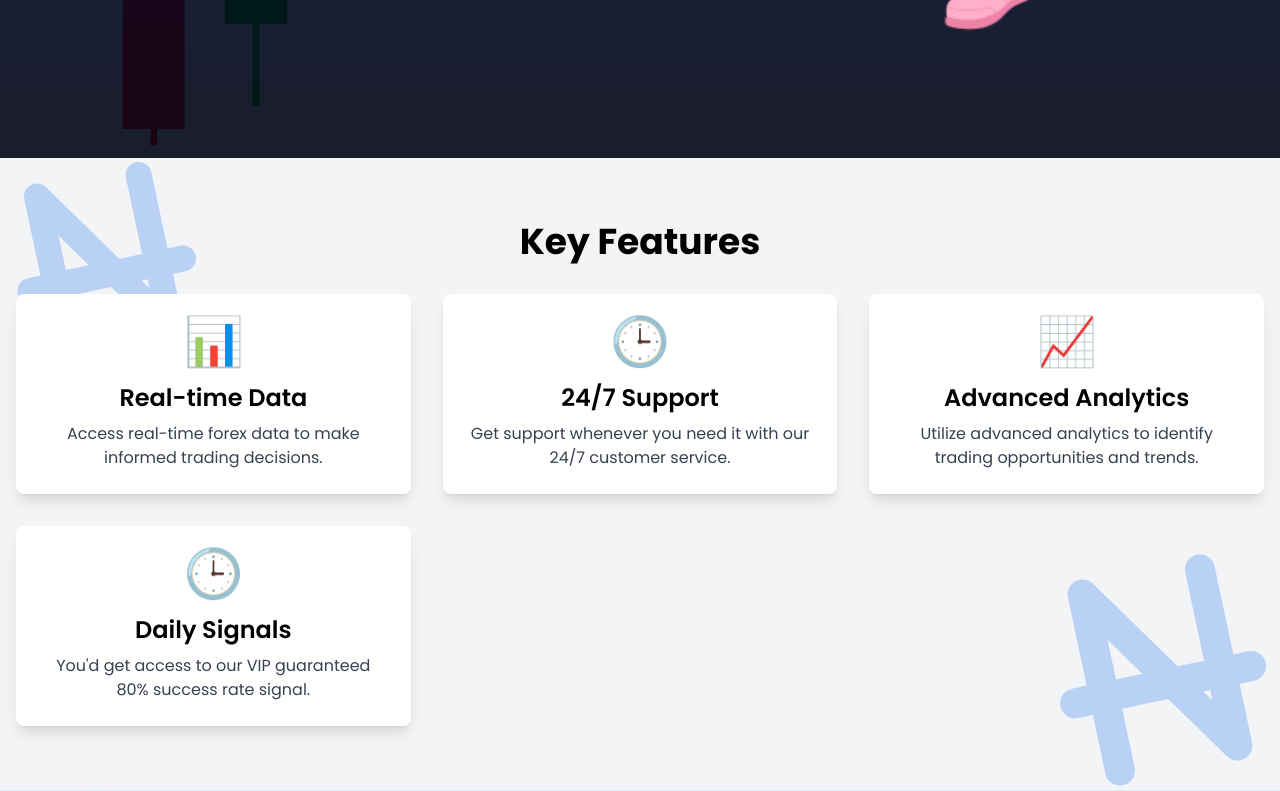
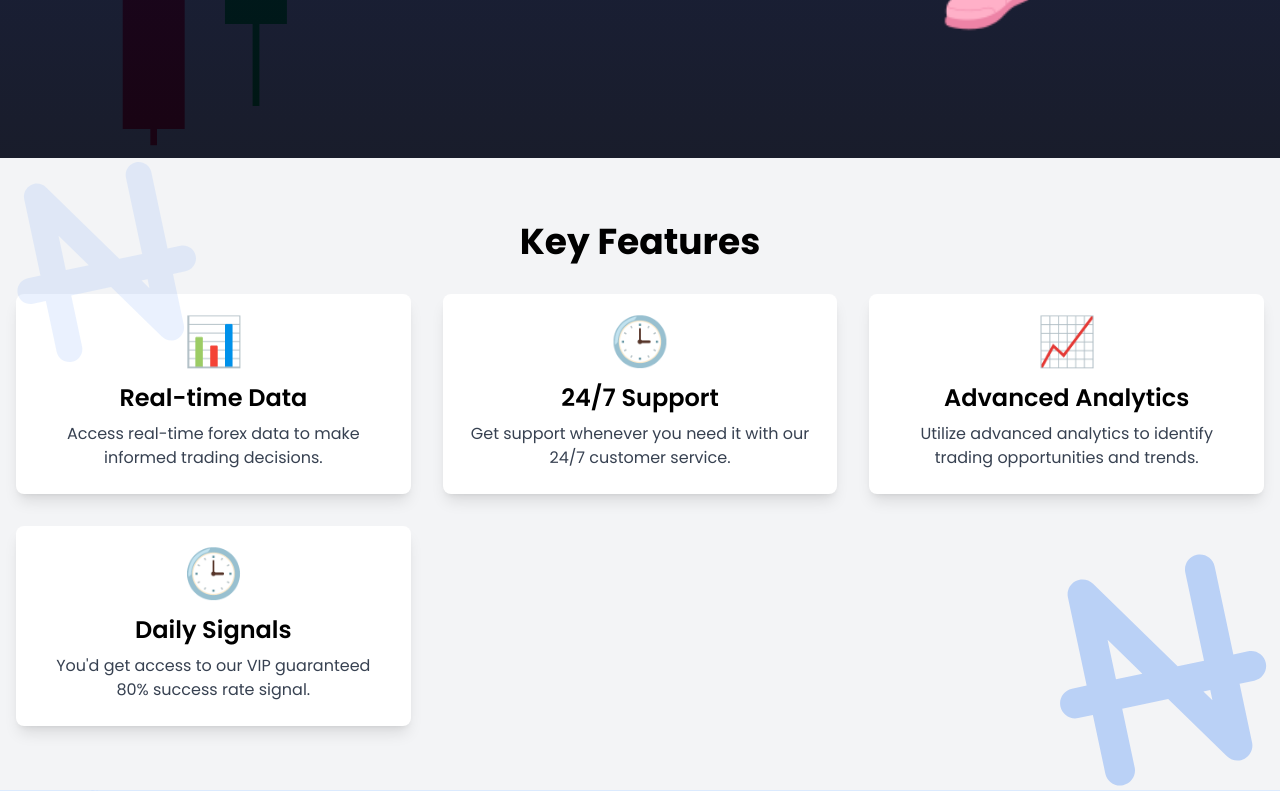
Before and after one commit to Nkemakolamuko/jamal-forex-hub-latest, a React (Vite) app: page / in a window 1280 px wide. Shown: the part 700-1491 px from the top of the page. Built offline with nearby package versions, Linux system fonts and the light colour scheme.

Commit message:
Use react-headroom to scroll header in and out of view -- fix other UI

```diff
--- a/package.json
+++ b/package.json
@@ -16,6 +16,7 @@
     "lottie-web": "^5.12.2",
     "react": "^18.2.0",
     "react-dom": "^18.2.0",
+    "react-headroom": "^3.2.1",
     "react-icons": "^5.2.1",
     "react-lottie": "^1.2.4",
     "react-phone-input-2": "^2.15.1",
--- a/src/App.jsx
+++ b/src/App.jsx
@@ -11,6 +11,7 @@ import { BrowserRouter, Routes, Route } from "react-router-dom";
 import PlanCheckout from "./components/PlanCheckout";
 import SignUpForm from "./components/SignUpForm";
 import CookieConsent from "./components/AcceptCookies";
+import Headroom from "react-headroom";
 
 export const FormContext = createContext(null);
 
@@ -26,7 +27,9 @@ function App() {
             path="/"
             element={
               <>
-                <Header />
+                <Headroom className="z-[999]">
+                  <Header />
+                </Headroom>
                 <Hero />
                 <Features />
                 <Testimonials />
--- a/src/index.css
+++ b/src/index.css
@@ -113,6 +113,7 @@
 
 * {
   font-family: poppins !important;
+  scrollbar-width: none !important;
 }
 
 body {
--- a/src/pages/Features.jsx
+++ b/src/pages/Features.jsx
@@ -43,7 +43,7 @@ const Features = () => {
       id="features"
     >
       <div className="container mx-auto px-4 text-center">
-        <FaNairaSign className="w-52 h-52 opacity-30 text-blue-500 absolute top-0 left-0 -rotate-12" />
+        <FaNairaSign className="w-52 h-52 opacity-10 text-blue-500 absolute top-0 left-0 -rotate-12" />
         <FaNairaSign className="w-60 h-60 opacity-30 text-blue-500 absolute bottom-0 right-0 -rotate-12" />
         {/* Section Introduction */}
         <motion.h2
@@ -60,7 +60,7 @@ const Features = () => {
           {features.map((feature, index) => (
             <motion.div
               key={index}
-              className="bg-white hover:text-white hover:bg-[#031663] group transition-all duration-300 p-6 rounded-lg shadow-lg z-10 cursor-default"
+              className="bg-white hover:text-white hover:bg-[#031663] group transition-all duration-300 p-6 rounded-lg shadow-lg cursor-default"
               initial={{ opacity: 0, y: 50 }}
               animate={isInView ? { opacity: 1, y: 0 } : {}}
               transition={{ duration: 0.5, delay: index * 0.2 }}
--- a/src/pages/Header.jsx
+++ b/src/pages/Header.jsx
@@ -22,9 +22,9 @@ const Header = () => {
     <motion.header
       ref={ref}
       className="bg-white sticky top-0 z-50 shadow-md pb-2 md:pb-0"
-      initial={{ opacity: 0, y: -50 }}
-      animate={isInView ? { opacity: 1, y: 0 } : {}}
-      transition={{ duration: 0.5 }}
+      // initial={{ opacity: 0, y: -50 }}
+      // animate={isInView ? { opacity: 1, y: 0 } : {}}
+      // transition={{ duration: 0.5 }}
     >
       <div className="px-4 md:py-2 py-2 flex justify-between items-center">
         {/* Logo */}
@@ -88,7 +88,7 @@ const Header = () => {
             smooth={true}
             duration={500}
             className={`text-[#071F7E] hover:text-[#031663] block mt-4 md:inline-block md:mt-0 header transition-all duration-300 ${
-              active === "Home" ? "bg-[#0000f1]/20" : ""
+              active === "Home" ? "bg-[#0000f1]/20 text-[#0000f1]" : ""
             } px-2 py-1 rounded hover:bg-[#0000f1]/20 cursor-pointer`}
             onClick={() => setActive("Home")}
           >
@@ -99,7 +99,7 @@ const Header = () => {
             smooth={true}
             duration={500}
             className={`text-[#071F7E] hover:text-[#031663] block mt-4 md:inline-block md:mt-0 header transition-all duration-300 ${
-              active === "Features" ? "bg-[#0000f1]/20" : ""
+              active === "Features" ? "bg-[#0000f1]/20 text-[#0000f1]" : ""
             } px-2 py-1 rounded hover:bg-[#0000f1]/20 cursor-pointer`}
             onClick={() => setActive("Features")}
           >
@@ -110,7 +110,7 @@ const Header = () => {
             smooth={true}
             duration={500}
             className={`text-[#071F7E] hover:text-[#031663] block mt-4 md:inline-block md:mt-0 header transition-all duration-300 ${
-              active === "Pricing" ? "bg-[#0000f1]/20" : ""
+              active === "Pricing" ? "bg-[#0000f1]/20 text-[#0000f1]" : ""
             } px-2 py-1 rounded hover:bg-[#0000f1]/20 cursor-pointer`}
             onClick={() => setActive("Pricing")}
           >
@@ -121,7 +121,7 @@ const Header = () => {
             smooth={true}
             duration={500}
             className={`text-[#071F7E] hover:text-[#031663] block mt-4 md:inline-block md:mt-0 header transition-all duration-300 ${
-              active === "Testimonials" ? "bg-[#0000f1]/20" : ""
+              active === "Testimonials" ? "bg-[#0000f1]/20 text-[#0000f1]" : ""
             } px-2 py-1 rounded hover:bg-[#0000f1]/20 cursor-pointer`}
             onClick={() => setActive("Testimonials")}
           >
@@ -132,7 +132,7 @@ const Header = () => {
             smooth={true}
             duration={500}
             className={`text-[#071F7E] hover:text-[#031663] block mt-4 md:inline-block md:mt-0 header transition-all duration-300 ${
-              active === "Contact" ? "bg-[#0000f1]/20" : ""
+              active === "Contact" ? "bg-[#0000f1]/20 text-[#0000f1]" : ""
             } px-2 py-1 rounded hover:bg-[#0000f1]/20 cursor-pointer`}
             onClick={() => setActive("Contact")}
           >
```
Also changed, not shown: 1 other file (tests, documents, lock files or other folders).
